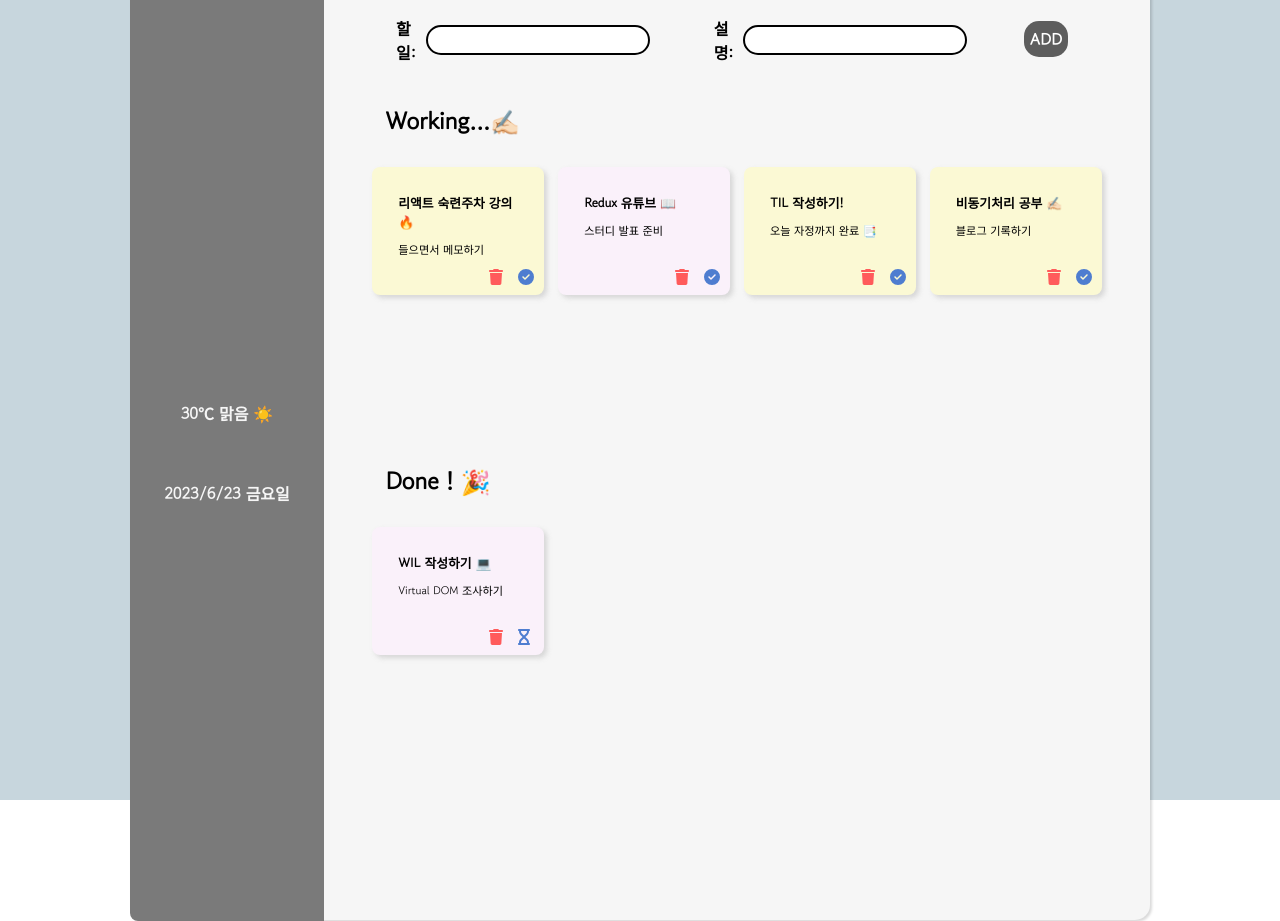
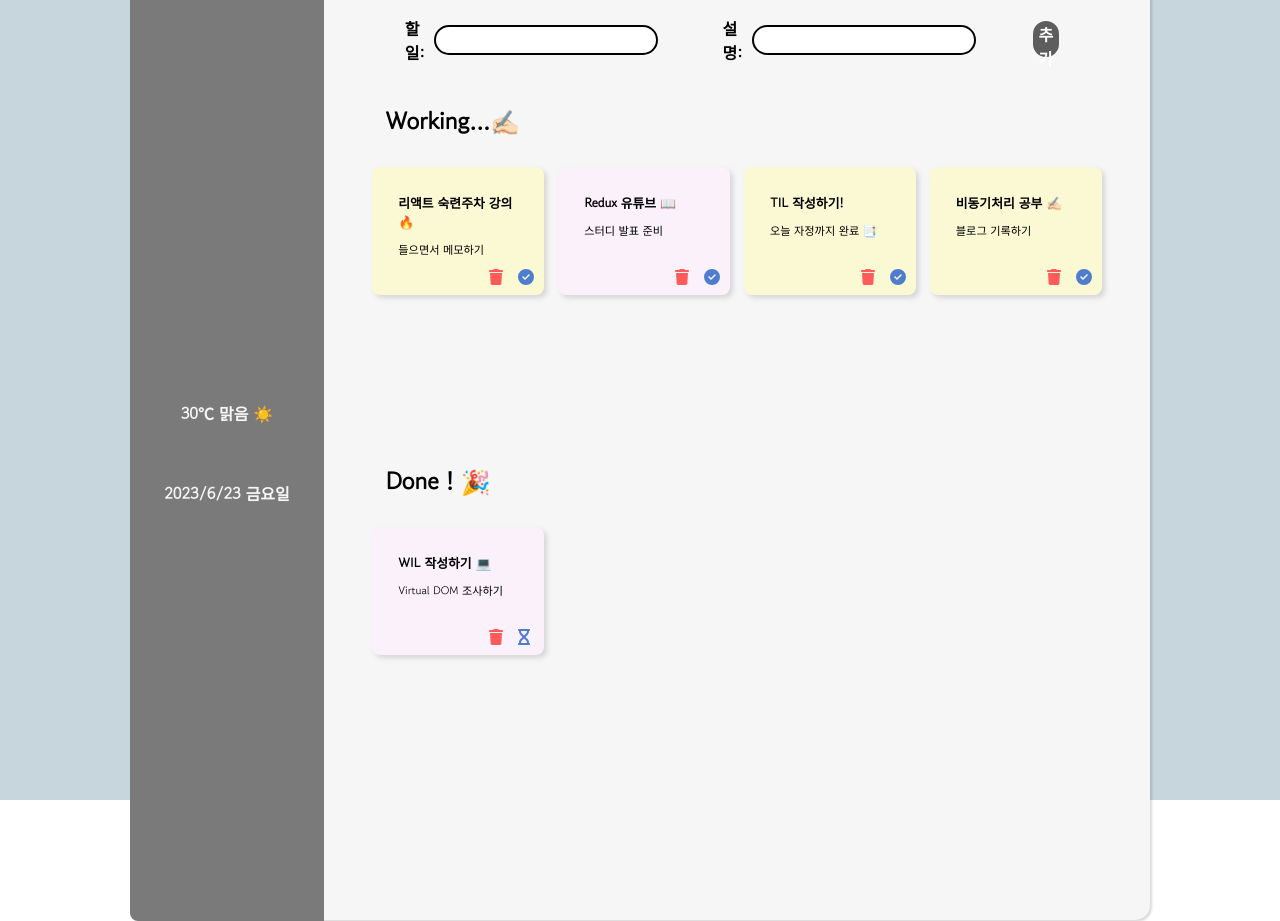
Before and after one commit to nayoung3669/todolist_react, a React (Create React App) app: page / in a window 1280 px wide. Built offline with nearby package versions, Linux system fonts and the light colour scheme.

Commit message:
추가 텍스트 수정

```diff
--- a/src/container/TodoInputContainer.js
+++ b/src/container/TodoInputContainer.js
@@ -32,7 +32,7 @@ const TodoInputContainer = () => {
         onChange={onChangeInput}
         onAdd={onAdd}
       />
-      <button onClick={onAdd}>ADD</button>
+      <button onClick={onAdd}>추가</button>
     </TodoInputContainerBlock>
   );
 };
```
